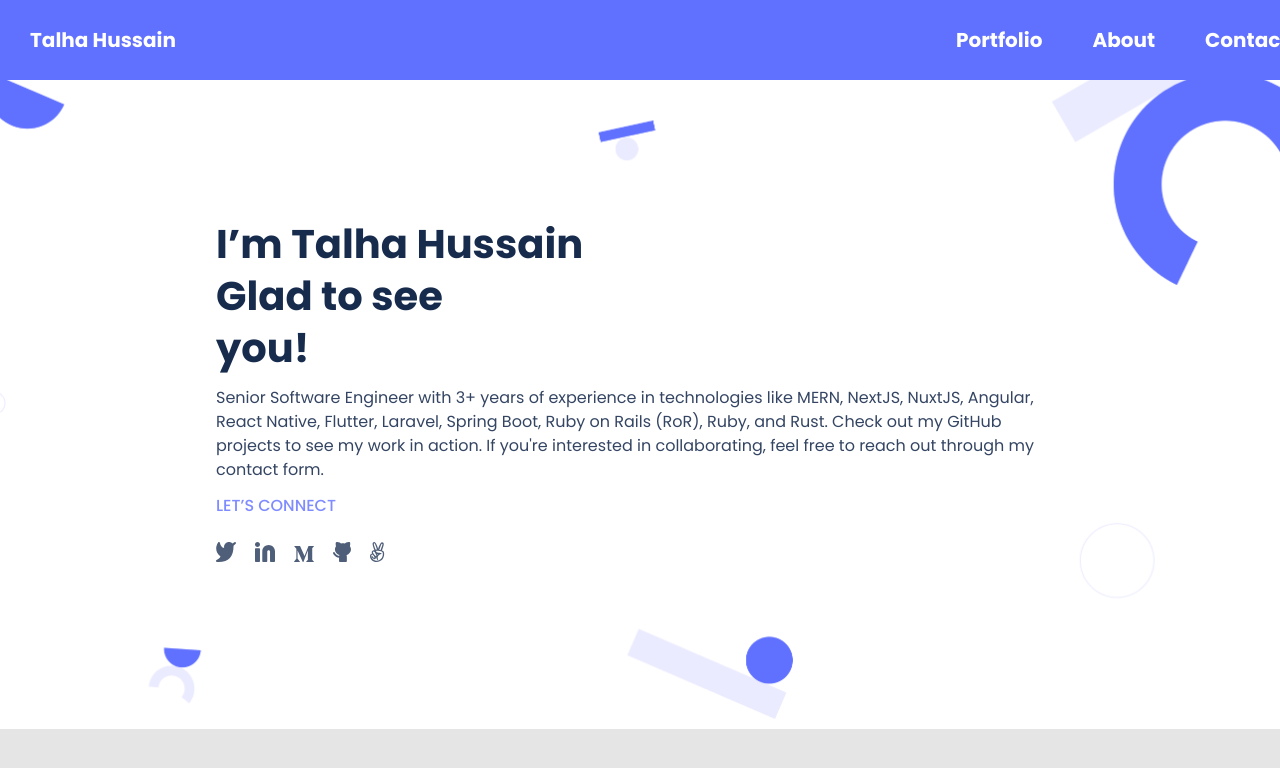
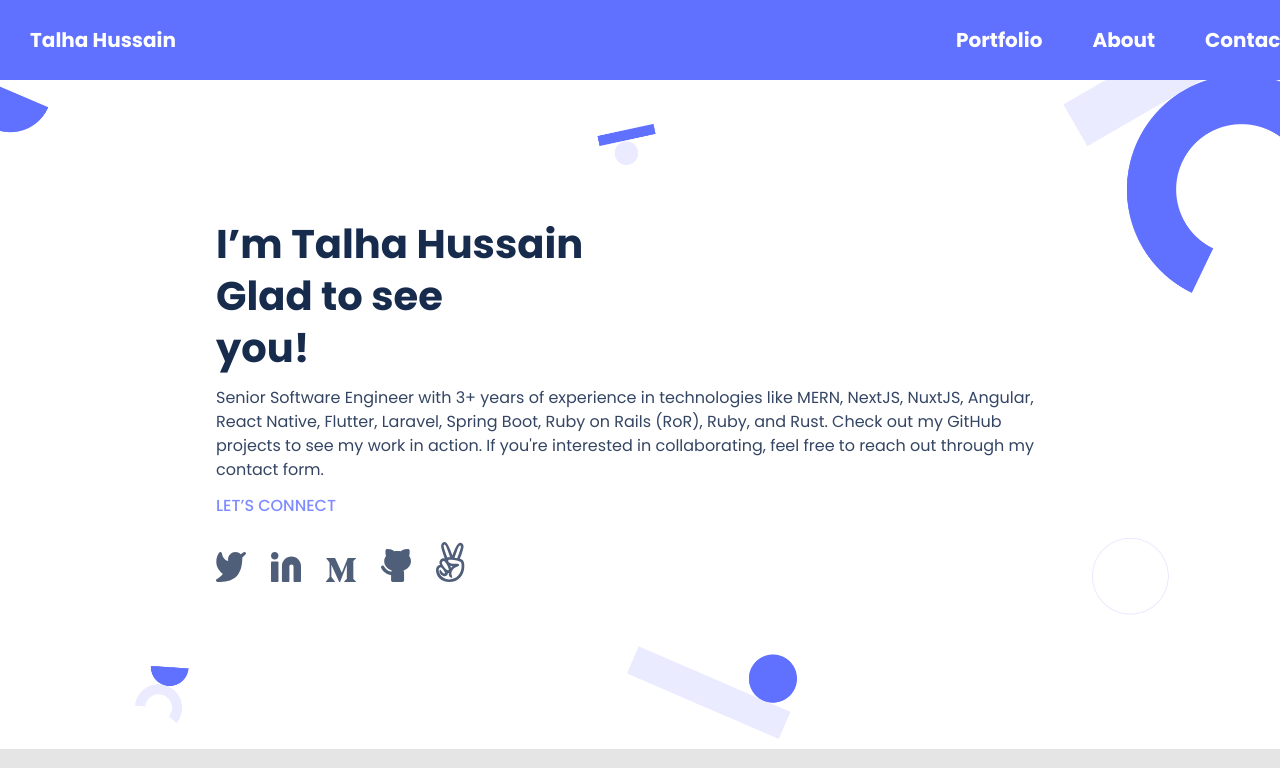
Before and after one commit to TalhaBruh/My-Portfolio, a website: page index.html in a window 1280 px wide. Shown: the top 768 px of the page. Drawn offline with Linux system fonts and the light colour scheme.

Commit message:
Hero links image size adjusted

```diff
--- a/style.css
+++ b/style.css
@@ -150,11 +150,15 @@
 
 .hero-section > div > .hero-links {
   display: flex;
-  gap: 19px;
+  gap: 25px;
   align-items: baseline;
 }
 
 
+.hero-links img {
+  width: 30px;
+  height: auto;
+}
 
 
 
```
